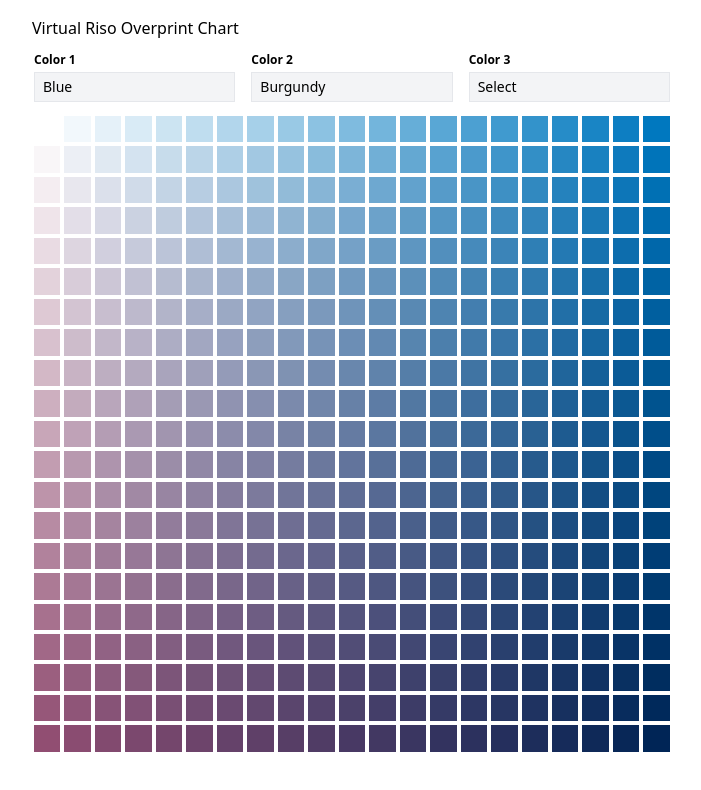
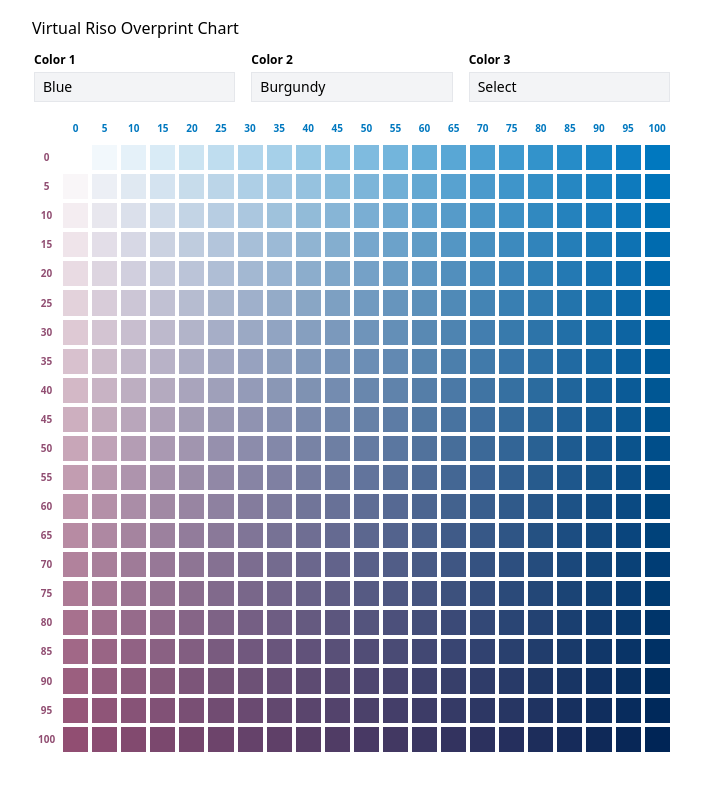
Before and after one commit to mixedfeelings/riso-virtual-overprint-chart, a Nuxt app: page / in a window 1280 px wide. Shown: the top 790 px of the page, without its empty margins (288-989 px from the left). Built offline with nearby package versions, Linux system fonts and the light colour scheme.

Commit message:
now with labels

```diff
--- a/app.vue
+++ b/app.vue
@@ -9,6 +9,12 @@
       </div>
       <div class="color-box">
         <div class="color color-1">
+          <ul class="patches labels">
+            <li class="patch" v-for="patch in patches_array" :key="patch" :class="`text-${color_one}`" >
+              <div class="block" style="padding-top: 100%;"></div>
+              <div class="text">{{ patch }} </div>
+              </li>
+          </ul>
           <ul class="patches" v-for="index in 21" :key="index">
               <li class="patch" v-for="patch in patches_array" :key="patch" :class="`bg-${color_one}/${patch}`">
                 <div class="block" style="padding-top: 100%;"></div>
@@ -16,6 +22,12 @@
           </ul>
         </div>
         <div class="color color-2">
+          <ul class="patches labels">
+            <li class="patch" v-for="patch in patches_array" :key="patch" :class="`text-${color_two}`" >
+              <div class="block" style="padding-top: 100%;"></div>
+              <div class="text">{{ patch }} </div>
+            </li>
+          </ul>
           <ul class="patches" v-for="index in 21" :key="index">
               <li class="patch" v-for="patch in patches_array" :key="patch" :class="`bg-${color_two}/${patch}`">
                 <div class="block" style="padding-top: 100%;"></div>
@@ -27,6 +39,12 @@
               <li class="patch" v-for="patch in patches_array" :key="patch" :class="`bg-${color_three}/${patch}`">
                 <div class="block" style="padding-top: 100%;"></div>
               </li>
+          </ul>
+          <ul class="patches labels">
+            <li class="patch" v-for="patch in patches_array" :key="patch" :class="`text-${color_three}`" >
+              <div class="block" style="padding-top: 100%;"></div>
+              <div class="text">{{ patch }} </div>
+            </li>
           </ul>
         </div>
       </div>
@@ -65,21 +83,23 @@
   @apply relative w-full h-full;
 
   .color-1 {
-    @apply absolute flex flex-col w-full ;
+    @apply absolute flex flex-col w-full justify-end ;
+    margin-left: calc((100%/22));
 
     .patches {
       @apply flex flex-row ;
       .patch {
         @apply mix-blend-multiply border-2 border-white ;
-        width: calc((100%/21));
+        width: calc((100%/22));
       }
     }
   }
   .color-2 {
     @apply  absolute flex flex-row  w-full;
+    margin-top: calc((100%/22));
     .patches {
       @apply flex flex-col h-full  ;
-      width: calc((100%/21));
+      width: calc((100%/22));
       .patch {
         @apply block mix-blend-multiply border-2 border-white;
       };
@@ -87,12 +107,22 @@
   }
   .color-3 {
     @apply absolute flex flex-col w-full ;
+    margin-top: calc((100%/22));
 
     .patches {
       @apply flex flex-row-reverse ;
       .patch {
         @apply mix-blend-multiply border-2 border-white;
-        width: calc((100%/21));
+        width: calc((100%/22));
+      }
+    }
+  }
+  .labels {
+    .patch {
+      @apply relative font-bold h-full text-center overflow-hidden  ;
+      font-size: .625rem;
+      .text {
+        @apply absolute top-0 w-full h-full flex items-center justify-center;
       }
     }
   }
--- a/tailwind.config.js
+++ b/tailwind.config.js
@@ -9,9 +9,8 @@ module.exports = {
     "./app.vue"
   ],
   safelist: [
-      {
-          pattern: /bg/
-      }
+    {pattern: /bg/},
+    {pattern: /text/}
   ],
   theme: {
     extend: {
```
